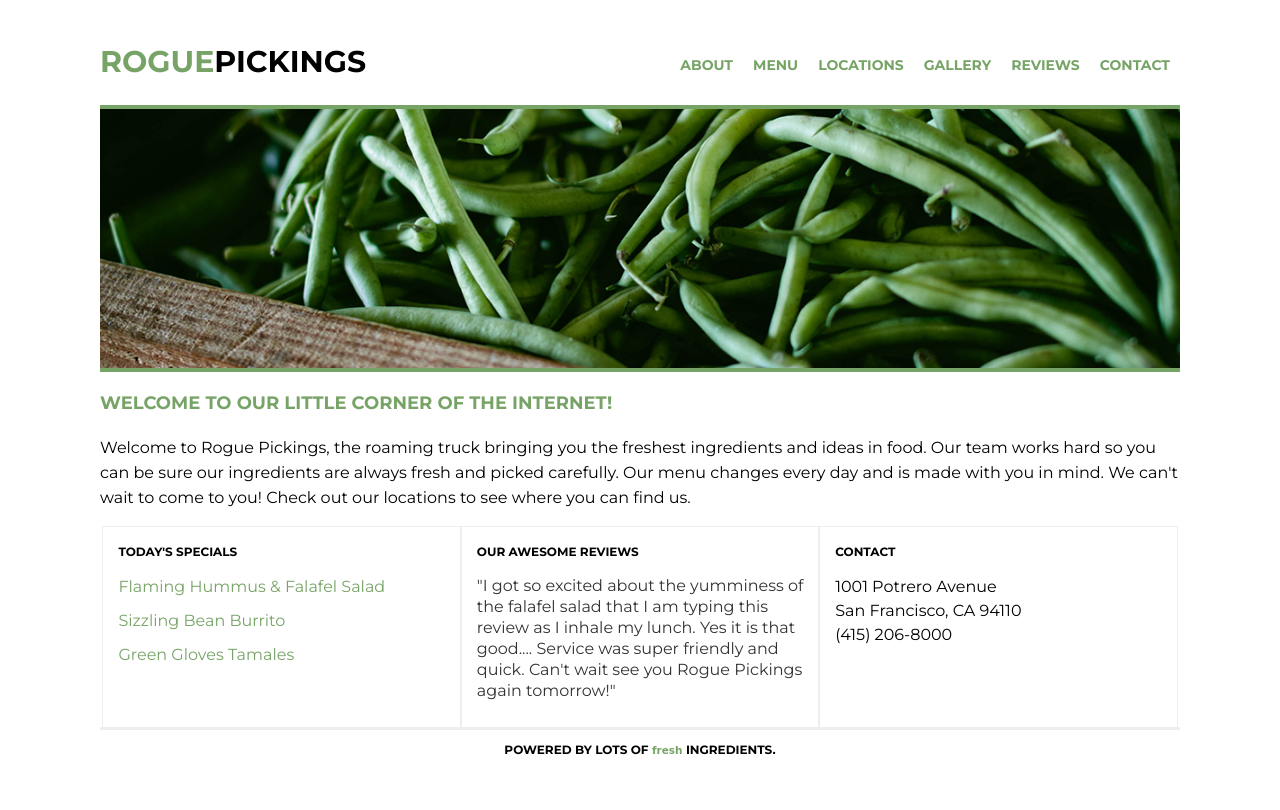
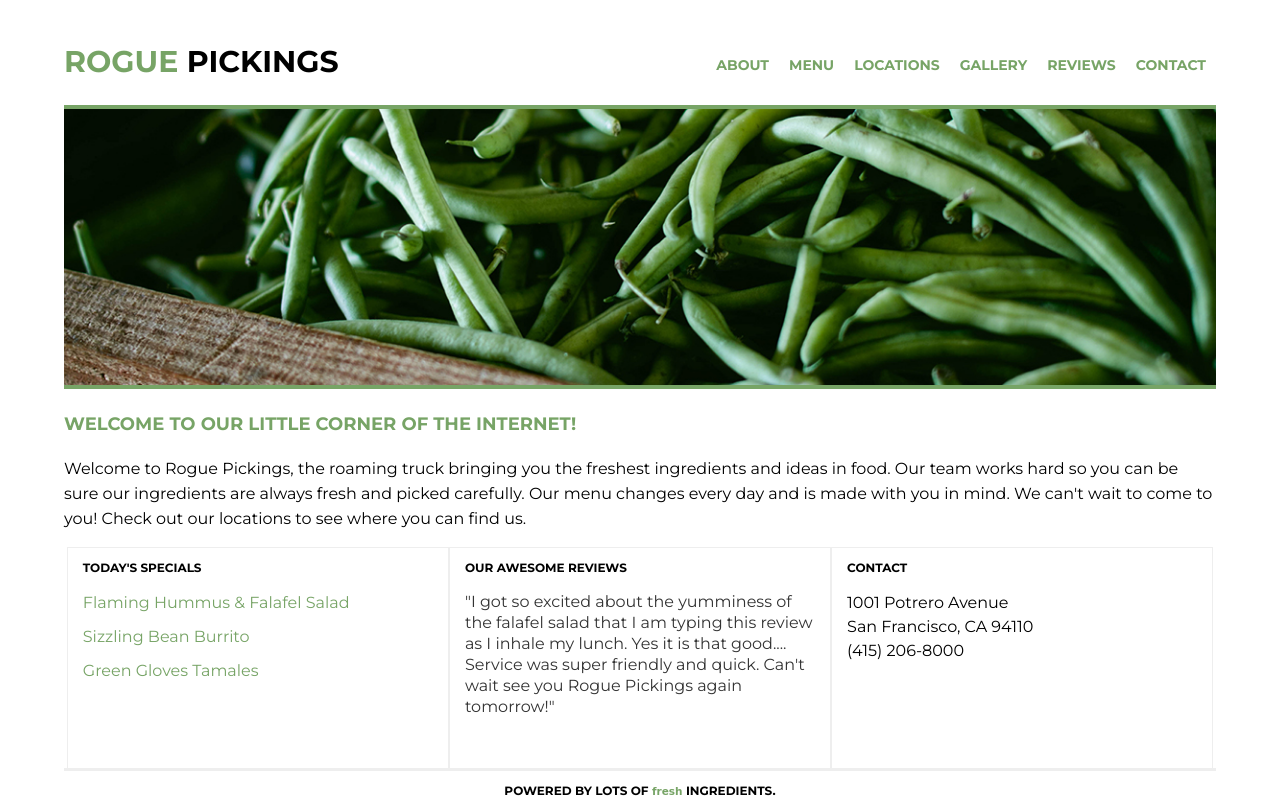
Before and after one commit to Stacy-Riley/rogue-pickings-site, a plain HTML site: page index.html in a window 1280 px wide. Drawn offline with Linux system fonts and the light colour scheme; a web font is replaced by a local one.

Commit message:
Adjusted width of header and footer and cleaned up notes in code

```diff
--- a/css/main.css
+++ b/css/main.css
@@ -14,13 +14,17 @@ body {
 	font-size: 1em;
 }
 
+img {
+	max-width: 100%;
+}
+
 .container{
 	display: flex;
 	justify-content: center;
 	align-items: center;
 	flex-flow: row wrap;
 	max-width: 1200px;
-	margin: 0 auto;
+	width: 90%;
 }
 
 h1,
@@ -49,28 +53,28 @@ p {
     padding: 0 30px;
 }
 
-/*The widths are in a percentage!*/
 header {
 	display: flex;
 	justify-content: center;
 	align-items: center;
-	flex-flow: column wrap;   /*mobil set to column*/
+	flex-flow: column wrap;
 	width: 100%;
-	margin: 0 auto;
 }
 
 header h1 {
 	border-bottom: 3px solid #77a466;
-	display: flex;
-	justify-content: center;
-	align-items: center;
 	padding: 38px 0 20px 0;
 	margin: 0;
-	width: 90%;
+	text-align: center;
+	width: 100%;
 }
 
 header h1 span {
 	color: #77a466;
+}
+
+header nav {
+	width: 100%;
 }
 
 header nav ul {
@@ -80,6 +84,7 @@ header nav ul {
 
 header nav ul li {
 	text-transform: uppercase;
+	text-align: center;
 	font-weight: 700;
 	font-size: .875em;
 	list-style: none;
@@ -99,42 +104,28 @@ header nav ul li a{
 	flex-flow: column wrap;
 }
 
-.main-image {  /*4th layer container for <img> tag */
-	display: flex;
-	justify-content: center;
-	align-items: center;
-	width: 100%;
-}
-
 .main-image img {
 	border-top: 3px solid #77a466;
 	border-bottom: 3px solid #77a466;
-	width: 90%;
-}
-
-.main-title {
-	width: 90%;
 }
 
 .main-title h2 {
 	text-align: left;
 	padding: 5px 0;
 	color: #77a466;
-	width: 100%;
 }
 
 .main-title p {
 	padding: 0;
 	font-size: 1em;
 	line-height: 25px;
-	width: 100%;
 }
 
 .section-one,
 .section-two,
 .section-three {
 	border-top: 1px solid #eee;
-	width: 90%;
+	width: 100%;
 }
 
 .section-one h3 {
@@ -183,7 +174,7 @@ footer {
 	flex-flow: row wrap;
 	margin: 0 auto;
 	text-align: center;
-	width: 90%;
+	width: 100%;
 }
 
 footer span {
@@ -209,15 +200,12 @@ footer span {
 
 @media (min-width: 768px){
 	.bottom-section {
-		display: flex;
-		justify-content: center;
-		align-items: flex-start;  /* raises all to the top of y axis */
+		align-items: flex-start;
 		flex-flow: row wrap;
-		width: 90%;
 	}
 	.bottom-section h3,
 	.bottom-section p {
-		padding-left: 15px;
+		padding: 0 15px;
 	}
 	.section-one ul {
 		padding-left: 15px;
@@ -227,7 +215,7 @@ footer span {
 	.section-three {
 		border: 1px solid #eee;
 		border-bottom: none;
-		min-height: 200px; /*set this so all three divs were the same height*/
+		min-height: 220px;
 		width: 33%;
 	}
 	.main-image img {
@@ -243,20 +231,17 @@ footer span {
 /******************************************************/
 @media (min-width: 1200px){
 	header {
-		flex-flow: row nowrap; /*mobil set to column*/
-		width: 90%;
+		flex-flow: row nowrap;
 	}
 	header h1 {
 		border-bottom: none;
-		justify-content: flex-start;
-		width: 100%;
+		text-align: left;
 	}
 	header ul  {
 		display: flex;
-		justify-content: flex-start;
+		justify-content: flex-end;
 		align-items: flex-end;
 		flex-flow: row nowrap;
-		width: 100%;
 	}
 	header nav ul li {
 		padding-top: 40px;
```
